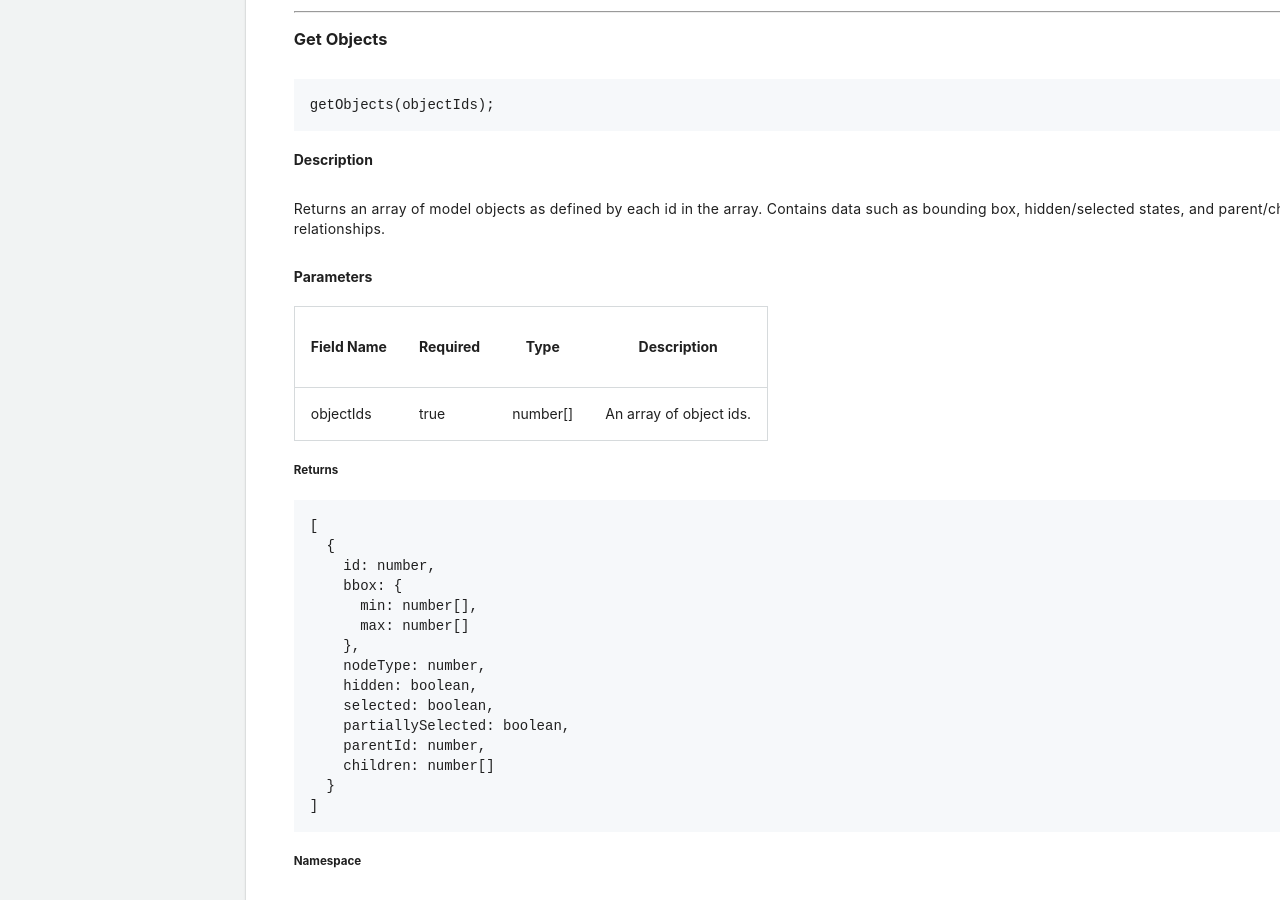
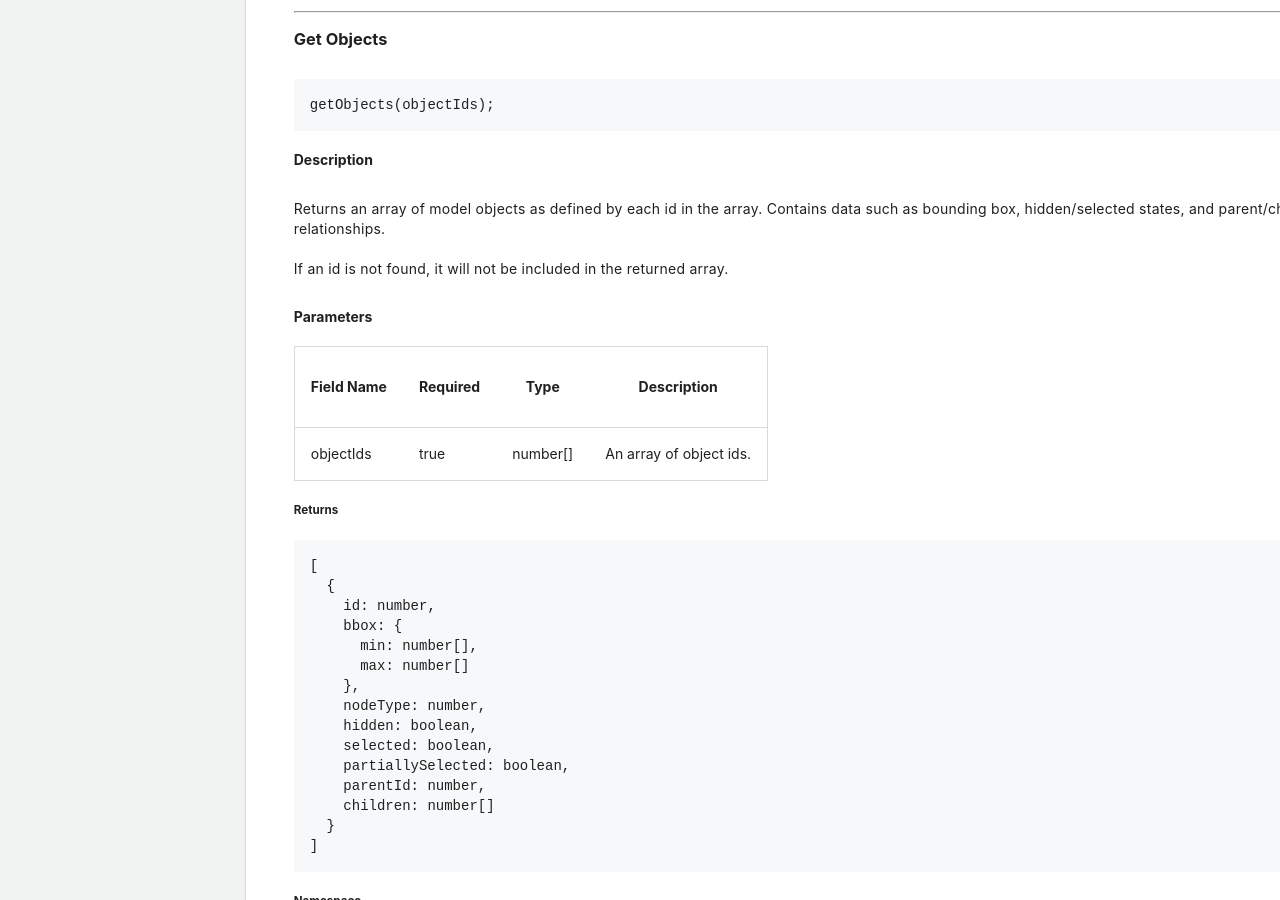
Before and after one commit to procore/documentation, a Jekyll site: the page built from bim_webviewer/bim_web_viewer.md, in a window 1280 px wide and 900 px high, scrolled down 48039 px. Built offline with Jekyll 4.4.1, drawn with Linux system fonts in a browser that asks for light colours; comment, search, counter and statistics services are not loaded.

Commit message:
Minor update to explain invalid ids will not be objects returned in the array. (#175)

```diff
--- a/bim_webviewer/bim_web_viewer.md
+++ b/bim_webviewer/bim_web_viewer.md
@@ -2332,6 +2332,8 @@ getObjects(objectIds);
 #### Description
 
 Returns an array of model objects as defined by each id in the array. Contains data such as bounding box, hidden/selected states, and parent/child relationships.
+
+If an id is not found, it will not be included in the returned array.
 
 #### Parameters
 
```
